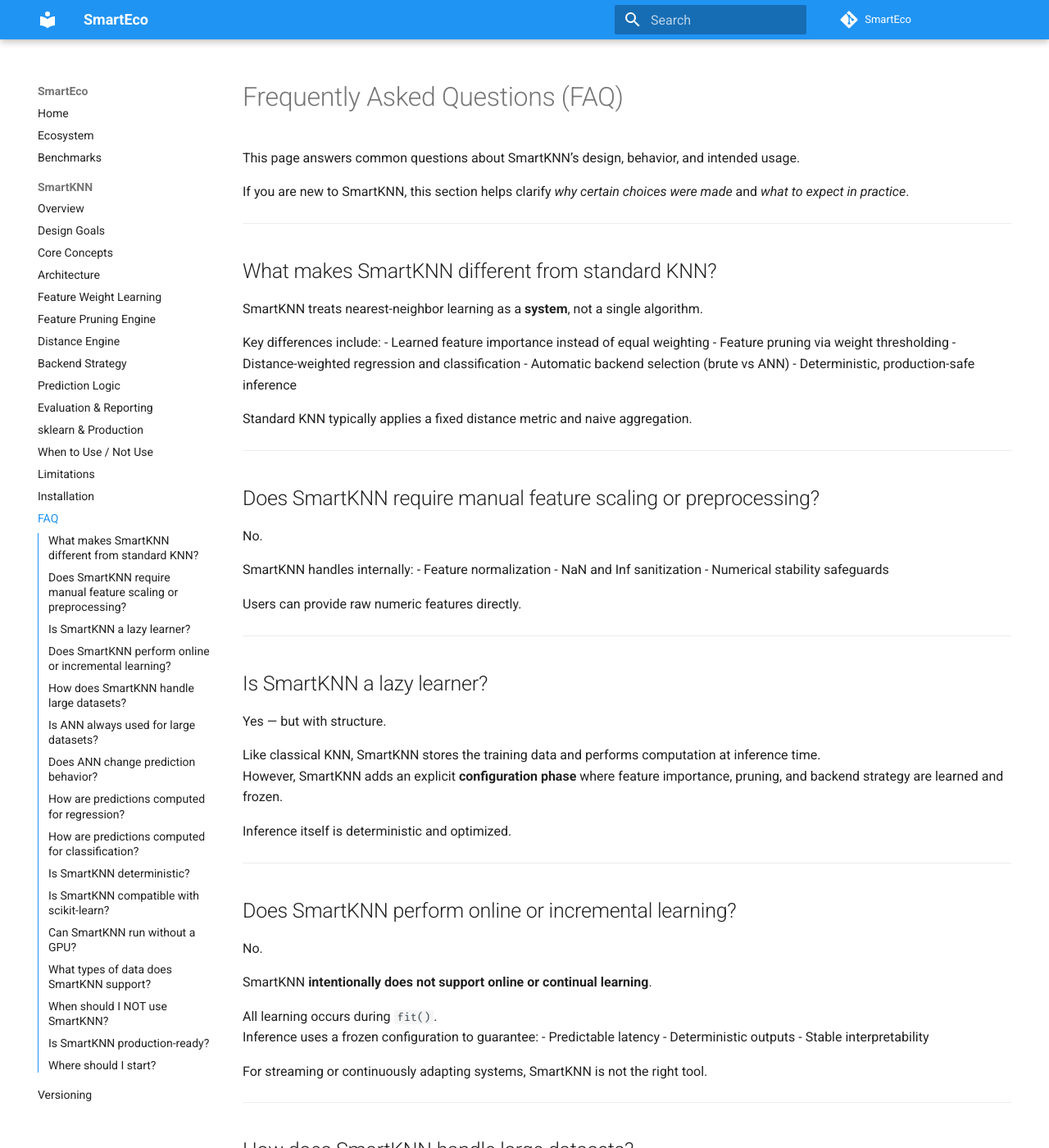
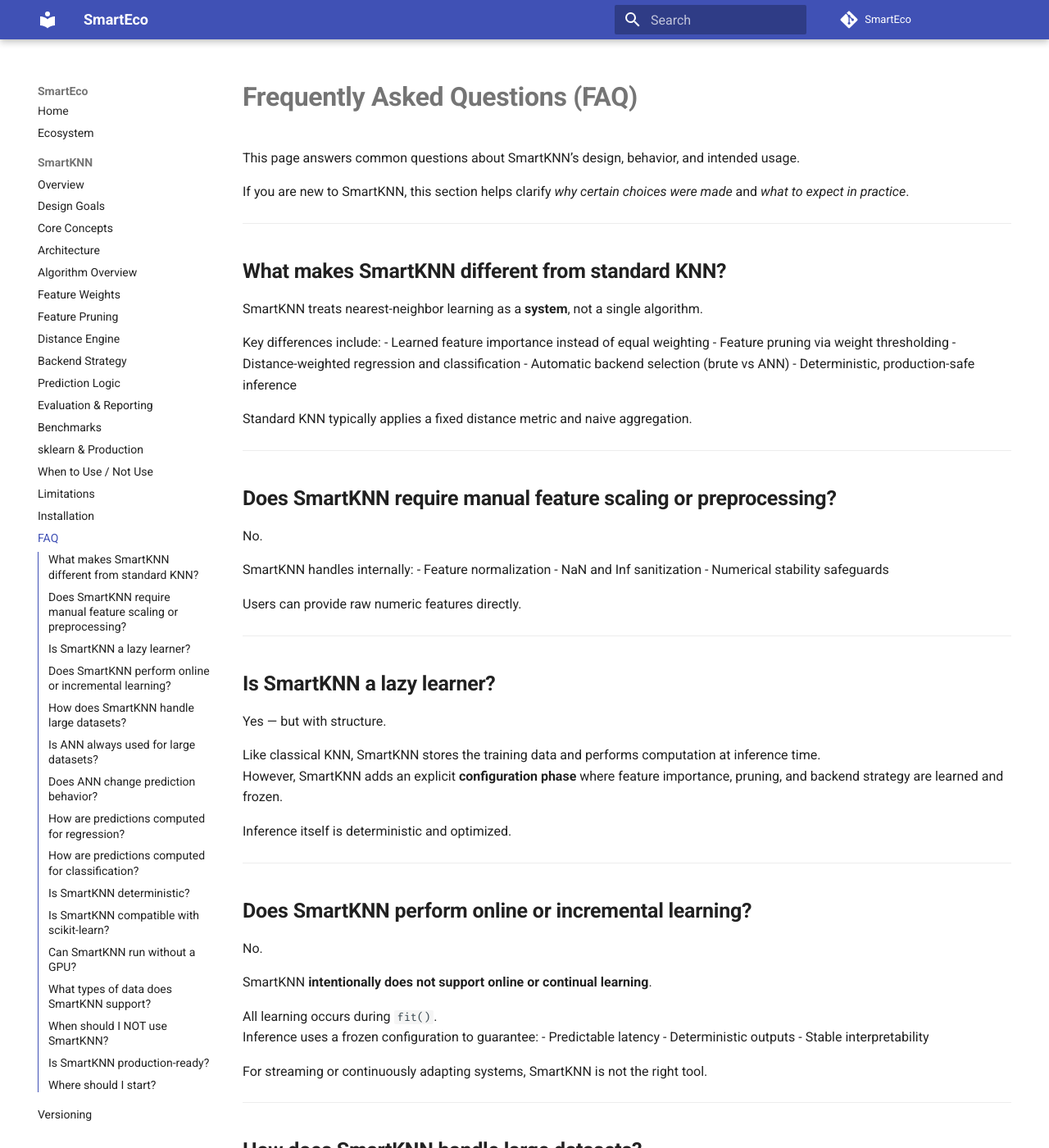
Before and after one commit to thatipamula-jashwanth/SmartEco, an MkDocs documentation site: the page built from docs/products/smartknn/docs/faq.md, in a window 1280 px wide and 1400 px high. Shown: the whole window at 82% size. Built offline with MkDocs 1.6.1 and Material for MkDocs 9.7.7, drawn with Linux system fonts in a browser that asks for light colours; comment, search, counter and statistics services are not loaded.

Commit message:
docs: professional SmartEco site and SmartKNN landing

```diff
--- a/docs/products/smartknn/docs/faq.md
+++ b/docs/products/smartknn/docs/faq.md
@@ -1,4 +1,4 @@
-# Frequently Asked Questions (FAQ)
+# **Frequently Asked Questions (FAQ)**
 
 This page answers common questions about SmartKNN’s design, behavior, and intended usage.
 
@@ -6,7 +6,7 @@
 
 ---
 
-## What makes SmartKNN different from standard KNN?
+## **What makes SmartKNN different from standard KNN?**
 
 SmartKNN treats nearest-neighbor learning as a **system**, not a single algorithm.
 
@@ -21,7 +21,7 @@
 
 ---
 
-## Does SmartKNN require manual feature scaling or preprocessing?
+## **Does SmartKNN require manual feature scaling or preprocessing?**
 
 No.
 
@@ -34,7 +34,7 @@
 
 ---
 
-## Is SmartKNN a lazy learner?
+## **Is SmartKNN a lazy learner?**
 
 Yes — but with structure.
 
@@ -45,7 +45,7 @@
 
 ---
 
-## Does SmartKNN perform online or incremental learning?
+## **Does SmartKNN perform online or incremental learning?**
 
 No.
 
@@ -61,7 +61,7 @@
 
 ---
 
-## How does SmartKNN handle large datasets?
+## **How does SmartKNN handle large datasets?**
 
 SmartKNN supports large datasets through:
 - Automatic backend selection
@@ -72,7 +72,7 @@
 
 ---
 
-## Is ANN always used for large datasets?
+## **Is ANN always used for large datasets?**
 
 Not always.
 
@@ -85,7 +85,7 @@
 
 ---
 
-## Does ANN change prediction behavior?
+## **Does ANN change prediction behavior?**
 
 No.
 
@@ -100,7 +100,7 @@
 
 ---
 
-## How are predictions computed for regression?
+## **How are predictions computed for regression?**
 
 Regression uses **distance-weighted local regression**.
 
@@ -112,7 +112,7 @@
 
 ---
 
-## How are predictions computed for classification?
+## **How are predictions computed for classification?**
 
 Classification uses **distance-weighted class voting**.
 
@@ -124,7 +124,7 @@
 
 ---
 
-## Is SmartKNN deterministic?
+## **Is SmartKNN deterministic?**
 
 Yes.
 
@@ -139,7 +139,7 @@
 
 ---
 
-## Is SmartKNN compatible with scikit-learn?
+## **Is SmartKNN compatible with scikit-learn?**
 
 Yes.
 
@@ -153,7 +153,7 @@
 
 ---
 
-## Can SmartKNN run without a GPU?
+## **Can SmartKNN run without a GPU?**
 
 Yes.
 
@@ -163,7 +163,7 @@
 
 ---
 
-## What types of data does SmartKNN support?
+## **What types of data does SmartKNN support?**
 
 SmartKNN is best suited for:
 - Numeric tabular data
@@ -174,7 +174,7 @@
 
 ---
 
-## When should I NOT use SmartKNN?
+## **When should I NOT use SmartKNN?**
 
 Avoid SmartKNN if:
 - You require online learning
@@ -186,7 +186,7 @@
 
 ---
 
-## Is SmartKNN production-ready?
+## **Is SmartKNN production-ready?**
 
 Yes.
 
@@ -200,7 +200,7 @@
 
 ---
 
-## Where should I start?
+## **Where should I start?**
 
 - Read **Design Goals** and **Core Concepts** for intuition
 - Explore runnable examples in the repository
--- a/mkdocs.yml
+++ b/mkdocs.yml
@@ -8,6 +8,9 @@
 
 theme:
   name: material
+
+  language: en
+
   features:
     - navigation.instant
     - navigation.tracking
@@ -17,9 +20,16 @@
     - search.highlight
     - content.code.copy
     - toc.integrate
+    - content.tabs.link
+
   palette:
-    primary: blue
-    accent: blue
+    - scheme: default
+      primary: indigo
+      accent: blue
+    - scheme: slate
+      primary: indigo
+      accent: blue
+
   font:
     text: Roboto
     code: Fira Code
@@ -32,22 +42,26 @@
     - name: google-site-verification
       content: X0Brwa3ecLdISQ75YpwtnFIhjPI9XOYjnwuIKI3qVwY
 
+extra_css:
+  - stylesheets/extra.css
+
 nav:
   - Home: index.md
   - Ecosystem: ecosystem.md
-  - Benchmarks: benchmarks.md
 
   - SmartKNN:
-      - Overview: products/smartknn/docs/overview.md
+      - Overview: products/smartknn/docs/index.md
       - Design Goals: products/smartknn/docs/design-goals.md
       - Core Concepts: products/smartknn/docs/core-concepts.md
       - Architecture: products/smartknn/docs/architecture.md
-      - Feature Weight Learning: products/smartknn/docs/feature-weight-learning.md
-      - Feature Pruning Engine: products/smartknn/docs/feature-pruning.md
+      - Algorithm Overview: products/smartknn/docs/algorithm-overview.md
+      - Feature Weights: products/smartknn/docs/feature-weight-learning.md
+      - Feature Pruning: products/smartknn/docs/feature-pruning.md
       - Distance Engine: products/smartknn/docs/distance-engine.md
       - Backend Strategy: products/smartknn/docs/backend-strategy.md
       - Prediction Logic: products/smartknn/docs/prediction-logic.md
       - Evaluation & Reporting: products/smartknn/docs/evaluation-reporting.md
+      - Benchmarks: products/smartknn/docs/Benchmarks.md
       - sklearn & Production: products/smartknn/docs/sklearn-production.md
       - When to Use / Not Use: products/smartknn/docs/when-to-use.md
       - Limitations: products/smartknn/docs/limitations.md
```
Also changed, not shown: docs/products/smartknn/docs/stylesheets/extra.css (added, +45 -0 lines), docs/products/smartknn/docs/algorithm-overview.md (renamed from docs/products/smartknn/docs/overview.md), docs/products/smartknn/docs/benchmarks.md (renamed from docs/products/smartknn/benchmarks.md), docs/products/smartknn/docs/index.md (renamed from docs/products/smartknn/index.md).
